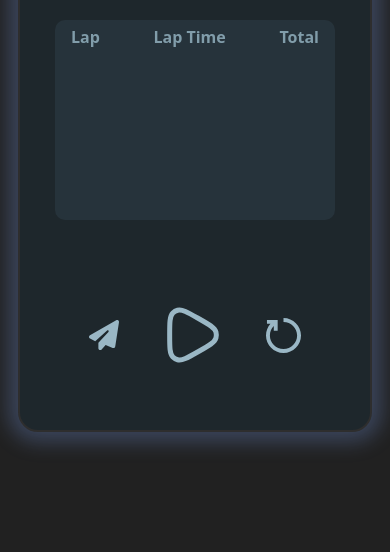
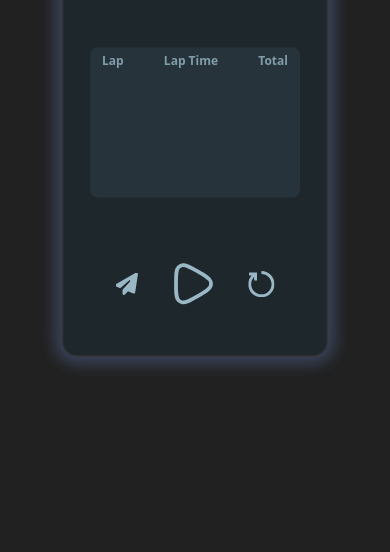
Before and after one commit to suvojit1999/Stop-Watch-Web-App, a plain HTML site: page index.html in a window 390 px wide. Shown: the part 292-844 px from the top of the page. Drawn offline with Linux system fonts and the light colour scheme.

Commit message:
responsive for mobiles

```diff
--- a/style.css
+++ b/style.css
@@ -103,3 +103,10 @@ body{
     /* border: 2px solid red; */
     /* pointer-events: none; */
 }
+
+
+@media screen and (max-width: 450px){
+    .container{
+        transform: scale(0.75);
+    }
+}
```
